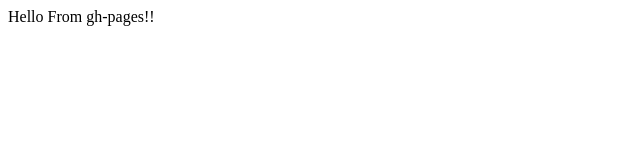
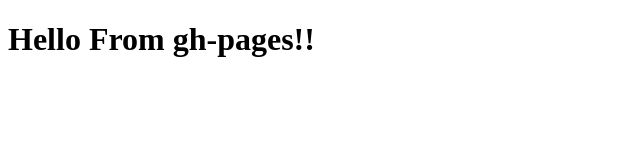
Before and after one commit to FelipePepe/mytest_ghpages, a plain HTML site: page index.html in a window 1280 px wide. Shown: the whole page, without its empty margins (0-640 px from the left). Drawn offline with Linux system fonts and the light colour scheme.

Commit message:
add styles

```diff
--- a/index.html
+++ b/index.html
@@ -6,6 +6,6 @@
     <title>Test</title>
   </head>
   <body>
-    Hello From gh-pages!!
+    <h1>Hello From gh-pages!!</h1>
   </body>
 </html>
```
